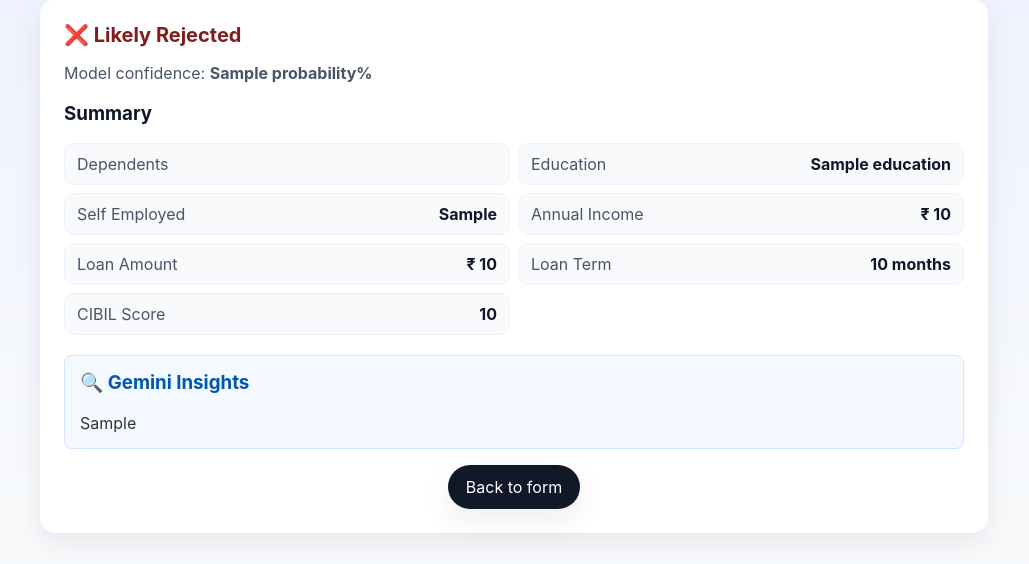
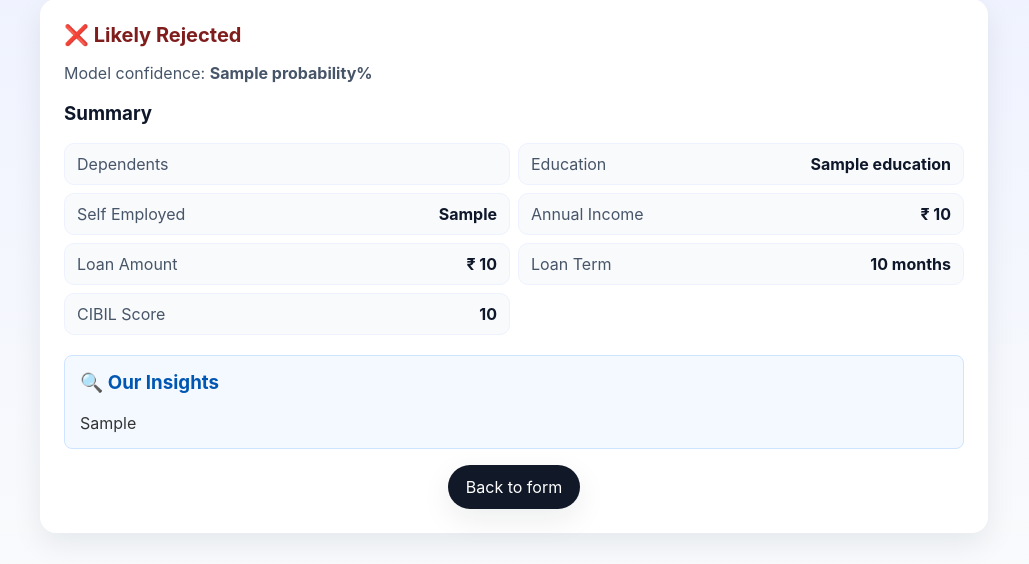
Before and after one commit to sooryathamilselvan/LoanPrediction, a Flask app: template templates/result.html in a window 1280 px wide. Shown: the part 135-699 px from the top of the page, without its empty margins (126-1155 px from the left). Run offline with Flask 3, Linux system fonts and the light colour scheme; the template is opened without the code that fills it: most values are stand-ins (such as "Sample title", 1, 10 or a date in 2020); parts of the project's set-up code (start-up, migrations or seed data) failed here and were passed over.

Commit message:
Added apikey to gitignore,change in app.py

```diff
--- a/templates/result.html
+++ b/templates/result.html
@@ -36,7 +36,7 @@
       <!-- Gemini AI Insights Card -->
       {% if gemini_insight %}
       <div class="gemini-card">
-        <h3>🔍 Gemini Insights</h3>
+        <h3>🔍 Our Insights</h3>
         <p>{{ gemini_insight | safe }}</p>
       </div>
       {% endif %}
```
Also changed, not shown: 3 other files.
